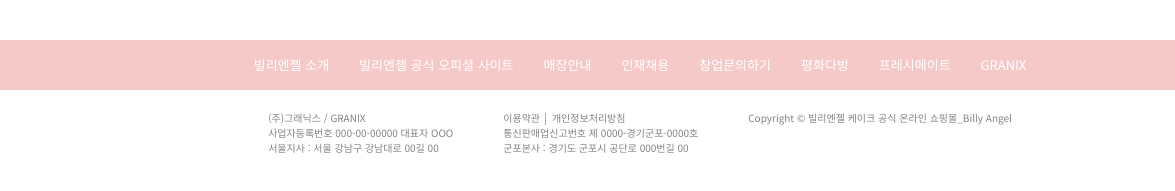
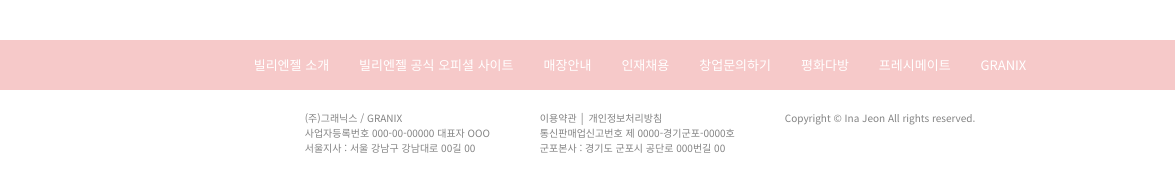
Before and after one commit to j-ining/BillyAngel, a plain HTML site: page index.html in a window 1280 px wide. Shown: the part 4238-4429 px from the top of the page, 0-1175 px from the left. Drawn offline with Linux system fonts and the light colour scheme; a web font is replaced by a local one.

Commit message:
copy 수정

```diff
--- a/index.html
+++ b/index.html
@@ -260,7 +260,7 @@
           군포본사 : 경기도 군포시 공단로 000번길 00
         </p>
         <p>
-          Copyright &copy; 빌리엔젤 케이크 공식 온라인 쇼핑몰_Billy Angel
+          Copyright &copy; Ina Jeon All rights reserved.
         </p>
       </div>
     </footer>
```
